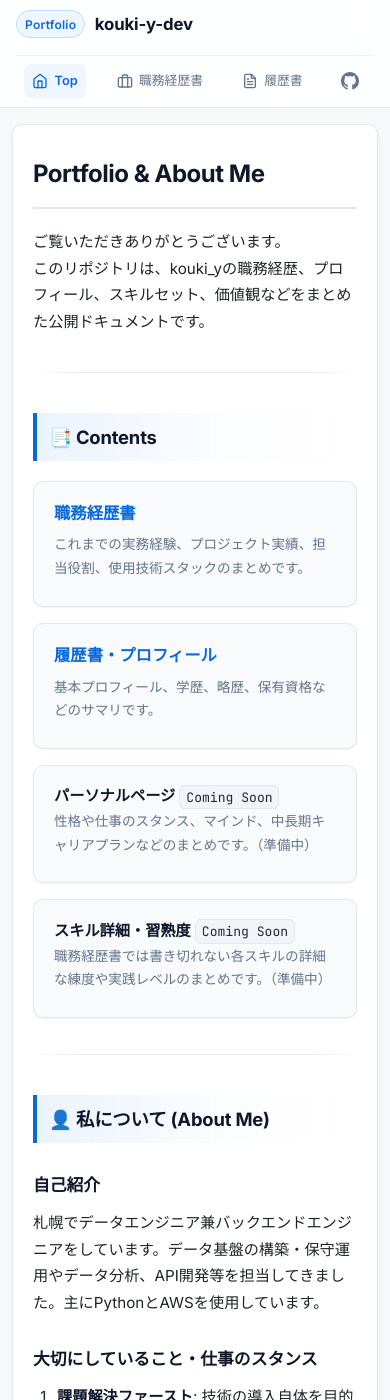
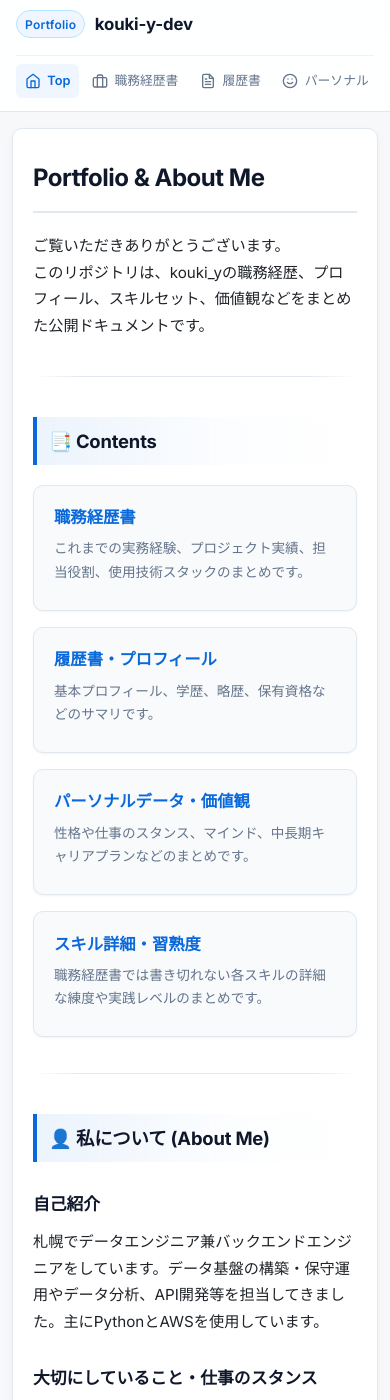
Before and after one commit to kouki-y-dev/about-me, a Jekyll site: the page built from docs/index.md, in a window 390 px wide and 1400 px high. Built offline with Jekyll 4.4.1, drawn with Linux system fonts in a browser that asks for light colours; our own code applies the rules of GitHub Pages for plain Markdown files.

Commit message:
add: パーソナルページ、スキルページの骨組み追加

```diff
--- a/docs/_layouts/default.html
+++ b/docs/_layouts/default.html
@@ -41,6 +41,14 @@
           <svg class="nav-icon" width="16" height="16" viewBox="0 0 24 24" fill="none" stroke="currentColor" stroke-width="2" stroke-linecap="round" stroke-linejoin="round"><path d="M14 2H6a2 2 0 0 0-2 2v16a2 2 0 0 0 2 2h12a2 2 0 0 0 2-2V8z"/><polyline points="14 2 14 8 20 8"/><line x1="16" y1="13" x2="8" y2="13"/><line x1="16" y1="17" x2="8" y2="17"/><polyline points="10 9 9 9 8 9"/></svg>
           <span>履歴書</span>
         </a>
+        <a href="{{ site.baseurl }}/personal" class="nav-link {% if page.url contains 'personal' %}active{% endif %}">
+          <svg class="nav-icon" width="16" height="16" viewBox="0 0 24 24" fill="none" stroke="currentColor" stroke-width="2" stroke-linecap="round" stroke-linejoin="round"><circle cx="12" cy="12" r="10"/><path d="M8 14s1.5 2 4 2 4-2 4-2"/><line x1="9" y1="9" x2="9.01" y2="9"/><line x1="15" y1="9" x2="15.01" y2="9"/></svg>
+          <span>パーソナル</span>
+        </a>
+        <a href="{{ site.baseurl }}/skills" class="nav-link {% if page.url contains 'skills' %}active{% endif %}">
+          <svg class="nav-icon" width="16" height="16" viewBox="0 0 24 24" fill="none" stroke="currentColor" stroke-width="2" stroke-linecap="round" stroke-linejoin="round"><polygon points="12 2 2 7 12 12 22 7 12 2"/><polyline points="2 17 12 22 22 17"/><polyline points="2 12 12 17 22 12"/></svg>
+          <span>スキル詳細</span>
+        </a>
         <a href="https://github.com/kouki-y-dev/about-me" target="_blank" rel="noopener noreferrer" class="nav-link github-link" title="GitHub Repository">
           <svg width="18" height="18" viewBox="0 0 24 24" fill="currentColor"><path d="M12 0C5.37 0 0 5.37 0 12c0 5.31 3.435 9.795 8.205 11.385.6.105.825-.255.825-.57 0-.285-.015-1.23-.015-2.235-3.015.555-3.795-.735-4.035-1.41-.135-.345-.72-1.41-1.23-1.695-.42-.225-1.02-.78-.015-.795.945-.015 1.62.87 1.845 1.23 1.08 1.815 2.805 1.305 3.495.99.105-.78.42-1.305.765-1.605-2.67-.3-5.46-1.335-5.46-5.925 0-1.305.465-2.385 1.23-3.225-.12-.3-.54-1.53.12-3.18 0 0 1.005-.315 3.3 1.23.96-.27 1.98-.405 3-.405s2.04.135 3 .405c2.295-1.56 3.3-1.23 3.3-1.23.66 1.65.24 2.88.12 3.18.765.84 1.23 1.905 1.23 3.225 0 4.605-2.805 5.625-5.475 5.925.435.375.81 1.095.81 2.22 0 1.605-.015 2.895-.015 3.3 0 .315.225.69.825.57A12.02 12.02 0 0 0 24 12c0-6.63-5.37-12-12-12z"/></svg>
         </a>
@@ -66,6 +74,10 @@
         <span>·</span>
         <a href="{{ site.baseurl }}/cv">履歴書</a>
         <span>·</span>
+        <a href="{{ site.baseurl }}/personal">パーソナル</a>
+        <span>·</span>
+        <a href="{{ site.baseurl }}/skills">スキル詳細</a>
+        <span>·</span>
         <a href="https://github.com/kouki-y-dev/about-me" target="_blank" rel="noopener noreferrer">GitHub</a>
       </div>
     </div>
--- a/docs/assets/css/style.css
+++ b/docs/assets/css/style.css
@@ -416,6 +416,8 @@ body {
 .footer-links {
   display: flex;
   align-items: center;
+  flex-wrap: wrap;
+  justify-content: center;
   gap: 0.6rem;
 }
 
@@ -458,13 +460,24 @@ body {
 
   .site-nav {
     width: 100%;
-    justify-content: space-around;
+    overflow-x: auto;
+    -webkit-overflow-scrolling: touch;
+    scrollbar-width: none;
+    justify-content: flex-start;
+    gap: 0.25rem;
     padding-top: 0.5rem;
+    padding-bottom: 0.25rem;
     border-top: 1px solid var(--border-subtle);
   }
 
+  .site-nav::-webkit-scrollbar {
+    display: none;
+  }
+
   .nav-link {
-    padding: 0.35rem 0.5rem;
+    flex-shrink: 0;
+    white-space: nowrap;
+    padding: 0.35rem 0.55rem;
     font-size: 0.8rem;
   }
 
--- a/docs/index.md
+++ b/docs/index.md
@@ -11,10 +11,10 @@
   - これまでの実務経験、プロジェクト実績、担当役割、使用技術スタックのまとめです。
 - [履歴書・プロフィール](./cv.md)
   - 基本プロフィール、学歴、略歴、保有資格などのサマリです。
-- **パーソナルページ** `Coming Soon`
-  - 性格や仕事のスタンス、マインド、中長期キャリアプランなどのまとめです。（準備中）
-- **スキル詳細・習熟度** `Coming Soon`
-  - 職務経歴書では書き切れない各スキルの詳細な練度や実践レベルのまとめです。（準備中）
+- [パーソナルデータ・価値観](./personal.md)
+  - 性格や仕事のスタンス、マインド、中長期キャリアプランなどのまとめです。
+- [スキル詳細・習熟度](./skills.md)
+  - 職務経歴書では書き切れない各スキルの詳細な練度や実践レベルのまとめです。
 
 ---
 
```
Also changed, not shown: docs/personal.md (added, +69 -0 lines), docs/skills.md (added, +76 -0 lines).
